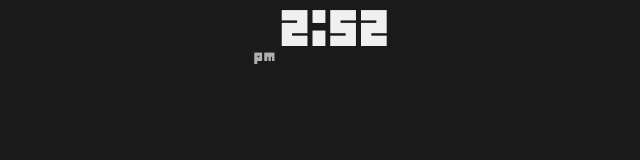
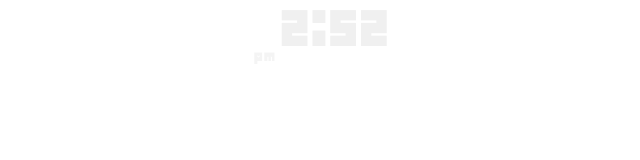
Before and after one commit to viiknnx/relogio02, a plain HTML site: page index.html in a window 1280 px wide. Shown: the whole page, without its empty margins (317-957 px from the left). Drawn offline with Linux system fonts and the dark colour scheme.

Commit message:
Change background color variable to transparent

```diff
--- a/index.html
+++ b/index.html
@@ -17,7 +17,7 @@
         /* 2. DEFINIÇÃO DE VARIÁVEIS CSS (Padrão: Modo Claro) */
         :root {
             /* Cores padrão para Modo Claro */
-            --cor-fundo: Transparent; /* Branco */
+            --cor-fundo: transparent; /* Branco */
             --cor-texto-principal: #000000; /* Preto */
             --cor-ampm: rgba(0, 0, 0, 0.7); /* Preto transparente */
         }
@@ -26,7 +26,7 @@
         @media (prefers-color-scheme: dark) {
             :root {
                 /* Sobrescreve as variáveis para o Modo Escuro */
-                --cor-fundo: #1a1a1a; /* Cinza Escuro */
+                --cor-fundo: transparent; /* Cinza Escuro */
                 --cor-texto-principal: #F0F0F0; /* Quase Branco */
                 --cor-ampm: rgba(240, 240, 240, 0.7); /* Quase Branco transparente */
             }
```
